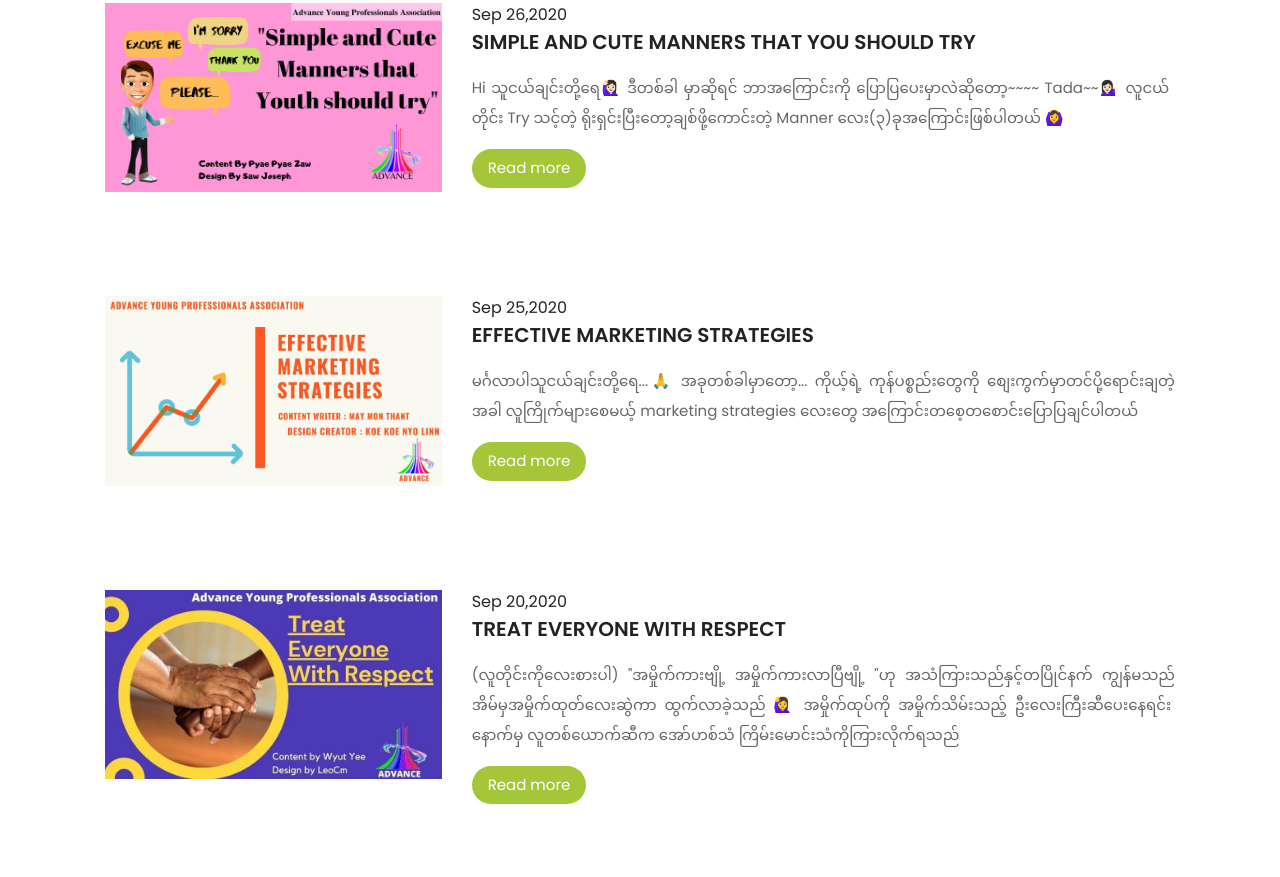
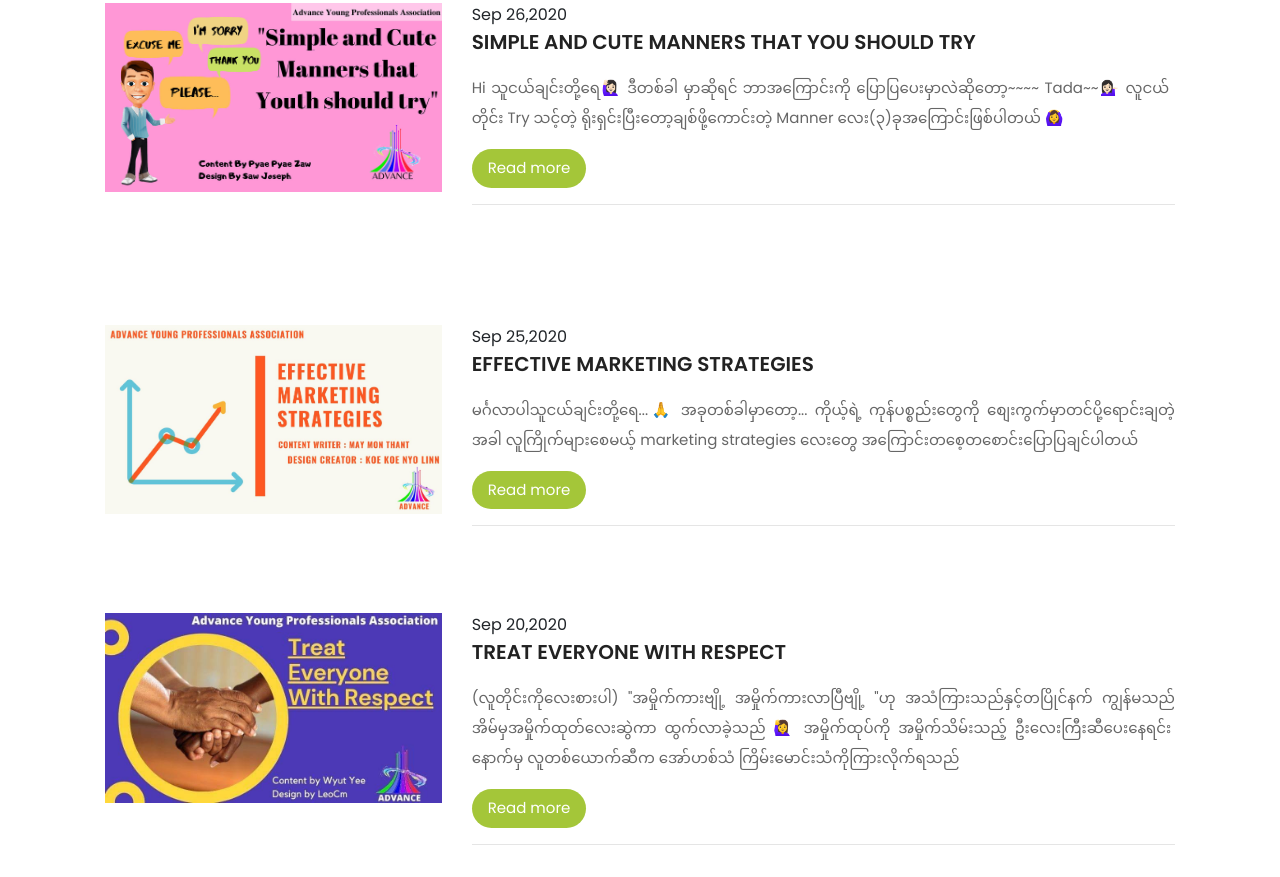
Before and after one commit to kaung-khant-thu/AdvanceWebsite, a plain HTML site: page blog.html in a window 1280 px wide. Shown: the part 563-1440 px from the top of the page. Drawn offline with Linux system fonts and the light colour scheme.

Commit message:
Adding hr

```diff
--- a/blog.html
+++ b/blog.html
@@ -136,6 +136,8 @@
                     <a href="blogdetail.html" class="btn btn-primary py-2 px-3">Read more</a>
                   </div>
               <div>
+                <hr>
+          </div>
           </div>
         </li>
         <hr>
@@ -158,13 +160,16 @@
                   </div>
               <div>
           </div>
+          <hr>
+          </div>
         </li>
-        <hr>
+
          <li class="list-group-item border-0 mt-5">
           <div class="row">
              <div class="col-lg-4">
                 <img src="assets/images/blog/c.jpg" class="img-fluid w-100">
              </div>
+
               <div class="col-lg-8">
                   <div class="article_title">Sep 20,2020
                   <h3>Treat everyone with respect</h3></div>
@@ -181,8 +186,11 @@
                   </div>
               <div>
           </div>
+          <hr>
+          </div>
+
         </li>
-        <hr>
+
         <li class="list-group-item border-0 mt-4">
           <div class="row">
              <div class="col-lg-4">
```
